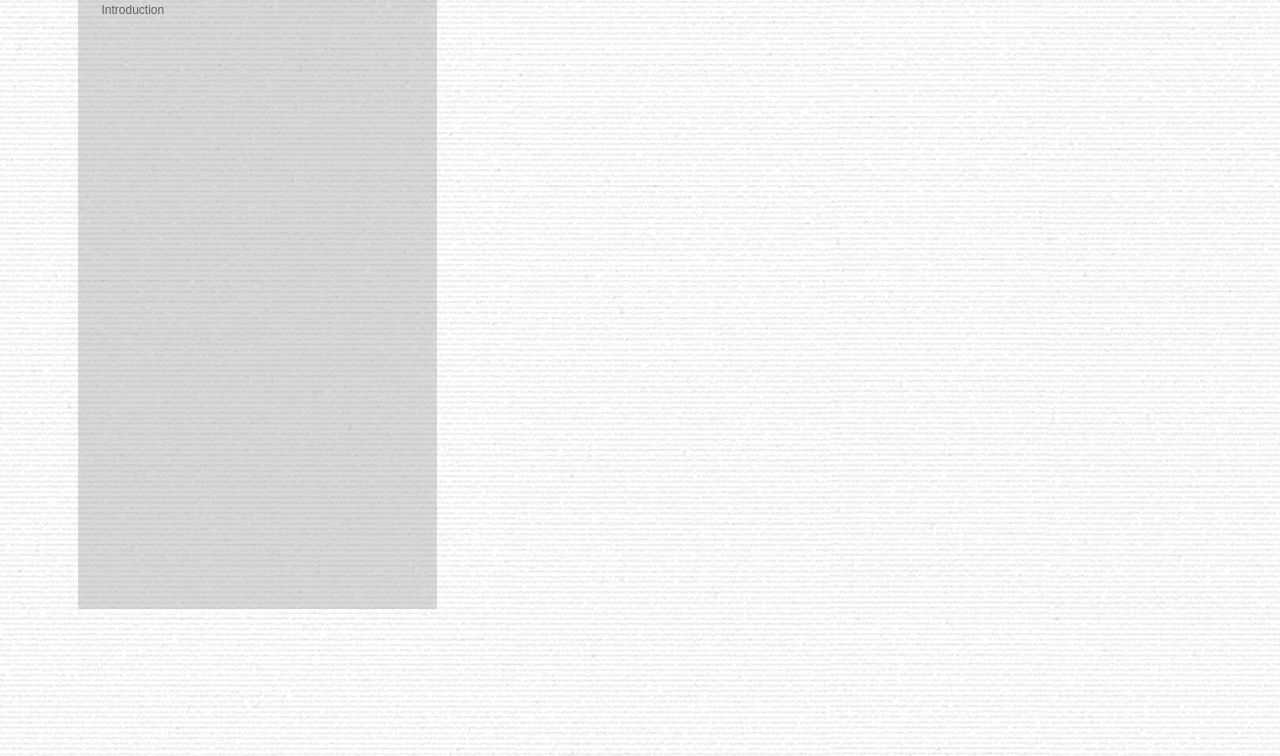
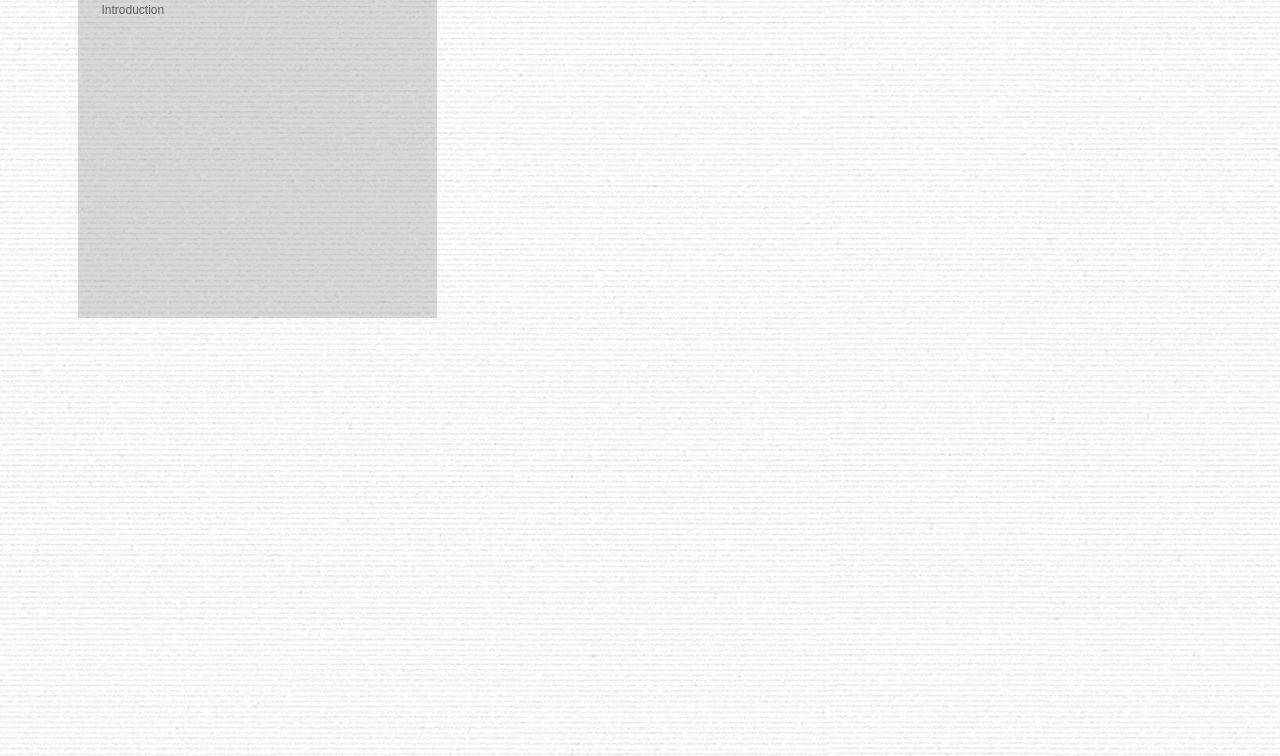
Before and after one commit to yangzhihao519/ivis-project4-demo, a plain HTML site: page index.html in a window 1280 px wide. Both pictures are taken after a click on the button 818 px from the left and 285 px from the top of the page. Shown: the part 141-897 px from the top of the page. Drawn offline with nearby package versions, Linux system fonts and the light colour scheme.

Commit message:
Update the layout
1. Sidebar height
2. Open a link in a new tab

```diff
--- a/index.html
+++ b/index.html
@@ -15,6 +15,7 @@
     <!-- Include all compiled plugins (below), or include individual files as needed -->
     <link href='https://fonts.googleapis.com/css?family=Crete+Round' rel='stylesheet' type='text/css'>
     <script src="https://ajax.googleapis.com/ajax/libs/jquery/1.12.0/jquery.min.js"></script>
+    <base target="_blank">
 
     <style type="text/css">
     body{
@@ -65,7 +66,7 @@
 
     </script>
 
-   </head>
+</head>
 
 <body>
 <!--   <div class="container"> -->
--- a/script.js
+++ b/script.js
@@ -95,8 +95,8 @@ function makeGraph(){
   // var text = document.getElementById("pageSearch").value;
   fetchIntroData(text);
   fetchSeeAlsoData(text, redraw);
-  console.log(existedSvg);
-  console.log(existedSvg[0].childNodes);
+  // console.log(existedSvg);
+  // console.log(existedSvg[0].childNodes);
 }
 
 function fetchIntroData(text){
@@ -243,7 +243,7 @@ function redraw(newNodes, text){
     paintNetwork(newNodes);
 
   }else{
-    console.log("redraw null");
+   // console.log("redraw null");
 
     // remove the node index from sourceIndexArray
     for(key in sourceIndexArray){
--- a/style.css
+++ b/style.css
@@ -6,6 +6,7 @@ body {
 
 a{
   color: rgb(98,98,98);
+  target: "_blank";
 }
 
 /*Home Page*/
@@ -96,7 +97,7 @@ a{
   background-color: rgba(128,128,128,0.3);
   /*height: 100%;*/
   width: 35%;
-  height: 750px;
+  height: 100%;
 }
 
 .lib_btn{
```
